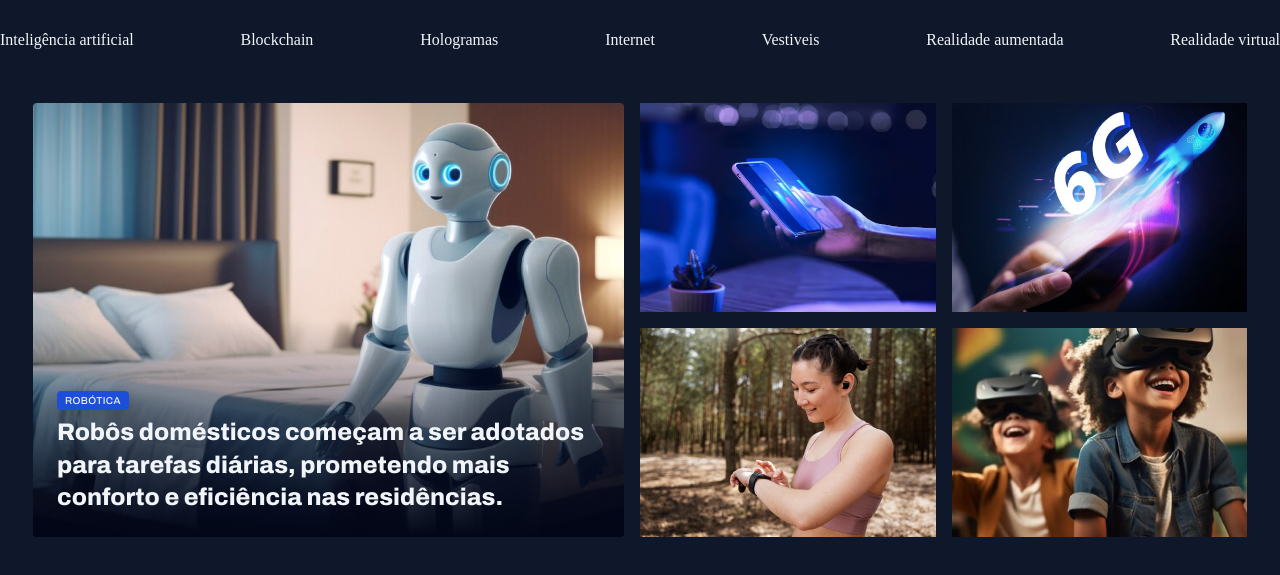
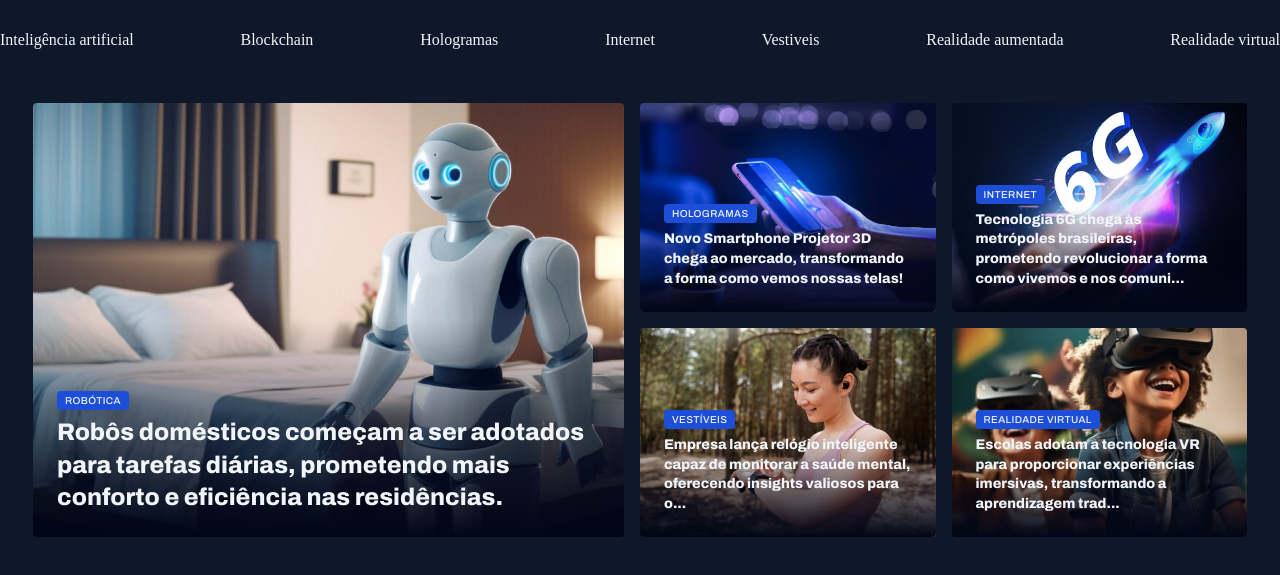
Before and after one commit to pedrozxx/Portal-de-noticias, a plain HTML site: page index.html in a window 1280 px wide. Shown: the part 55-630 px from the top of the page. Drawn offline with Linux system fonts and the light colour scheme.

Commit message:
finalizando a seção de destaques

```diff
--- a/index.html
+++ b/index.html
@@ -40,30 +40,71 @@
         <section id="featured" class="grid grid-flow-col gap-16">
             <figure class="card">
                 <img src="assets/images/Image 01.png" alt="">
+
+
+
                 <figcaption>
-                    <span class="content-tag">Robótica</span>
-                    <h2 class="text-2xl">Robôs domésticos começam a ser adotados para tarefas diárias, prometendo mais
-                        conforto e
-                        eficiência nas residências.</h2>
+                    <span class="content-tag">robótica</span>
+                    <h2 class="text-2xl">
+                        Robôs domésticos começam a ser adotados para tarefas diárias, prometendo mais conforto e
+                        eficiência nas residências.
+                    </h2>
                 </figcaption>
+
+
             </figure>
 
             <div class="grid grid-cols-2 gap-16">
-                <div>
-                    <img src="assets/images/Image 02.png" alt="">
-                </div>
+                <figure class="card">
+                    <img src="assets/images/Image 02.png"
+                        alt="Novo Smartphone Projetor 3D chega ao mercado, transformando a forma como vemos nossas telas!">
 
-                <div>
-                    <img src="assets/images/Image 03.png" alt="">
-                </div>
+                    <figcaption>
+                        <span class="content-tag">hologramas</span>
+                        <h2 class="text-lg">
+                            Novo Smartphone Projetor 3D chega ao mercado, transformando a forma como vemos nossas telas!
+                        </h2>
+                    </figcaption>
+                </figure>
 
-                <div>
-                    <img src="assets/images/Image 04.png" alt="">
-                </div>
+                <figure class="card">
+                    <img src="assets/images/Image 03.png"
+                        alt="Tecnologia 6G chega às metrópoles brasileiras, prometendo revolucionar a forma como vivemos e nos comunicamos.">
 
-                <div>
-                    <img src="assets/images/Image 05.png" alt="">
-                </div>
+                    <figcaption>
+                        <span class="content-tag">internet</span>
+                        <h2 class="text-lg">
+                            Tecnologia 6G chega às metrópoles brasileiras, prometendo revolucionar a forma como vivemos
+                            e nos comuni...
+                        </h2>
+                    </figcaption>
+                </figure>
+
+                <figure class="card">
+                    <img src="assets/images/Image 04.png"
+                        alt="Empresa lança relógio inteligente capaz de monitorar a saúde mental, oferecendo insights valiosos para o bem-estar pessoal.">
+
+                    <figcaption>
+                        <span class="content-tag">vestíveis</span>
+                        <h2 class="text-lg">
+                            Empresa lança relógio inteligente capaz de monitorar a saúde mental, oferecendo insights
+                            valiosos para o...
+                        </h2>
+                    </figcaption>
+                </figure>
+
+                <figure class="card">
+                    <img src="assets/images/Image 05.png"
+                        alt="Escolas adotam a tecnologia VR para proporcionar experiências imersivas, transformando a aprendizagem tradicional.">
+
+                    <figcaption>
+                        <span class="content-tag">realidade virtual</span>
+                        <h2 class="text-lg">
+                            Escolas adotam a tecnologia VR para proporcionar experiências imersivas, transformando a
+                            aprendizagem trad...
+                        </h2>
+                    </figcaption>
+                </figure>
             </div>
         </section>
     </main>
--- a/styles/sections.css
+++ b/styles/sections.css
@@ -25,6 +25,11 @@
           bottom: 0;
           padding:24px;
 
+
+          %:has(.text-lg){
+           padding: 12px;
+          }
+
           h2{
             margin-top: 8px;
           }
```
